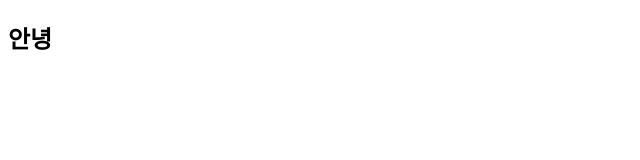
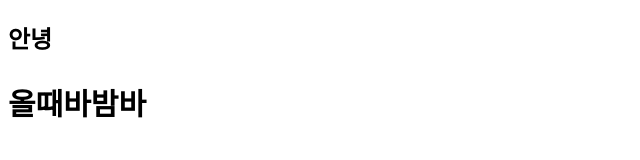
Before and after one commit to lee-haell/study_js_codingApple, a plain HTML site: page index.html in a window 1280 px wide. Shown: the whole page, without its empty margins (0-640 px from the left). Drawn offline with Linux system fonts and the light colour scheme.

Commit message:
[Add] js_seletor

```diff
--- a/index.html
+++ b/index.html
@@ -3,13 +3,26 @@
 <head>
     <meta charset="UTF-8">
     <meta name="viewport" content="width=device-width, initial-scale=1.0">
-    <title>Document</title>
+    <title>study_js_codingApple</title>
 </head>
 <body>
-    <h2 id="hello">안녕하세요</h2>
+    <div id="js_seletor">
+        <h2 id="hello">안녕하세요</h2>
+        <h2 id="hi">올때메로나</h2>
+    </div>
     <script>
         document.getElementById('hello').innerHTML = '안녕';
+        //웹문서 ~의 id가 hello인 html 요소 가져와 ~내부글자
+        //document.getElementById('!!!').??? = '???'; / = '대입'의 개념, 오른쪽을 왼쪽에 넣어주세요~
+        //document.getElementById('') > selector
+        //1. 바꾸고 싶은 html 요소의 id 적기
+        //2. html의 뭘 바꿀지 뒤에 적기
+        //> ??? 자리는 구글 검색 필요. 수많은 속성값 변경이 가능하기 때문.
+        //문자는 무조건 따옴표 안에 기재 > 문자자료형
+        document.getElementById('hi').innerHTML = '올때바밤바';
 
+        //올때메로나의 폰트 크기를 30으로 바꾸려면?
+        document.getElementById('hi').style.fontSize = '30px';
     </script>
 </body>
 </html>
```
